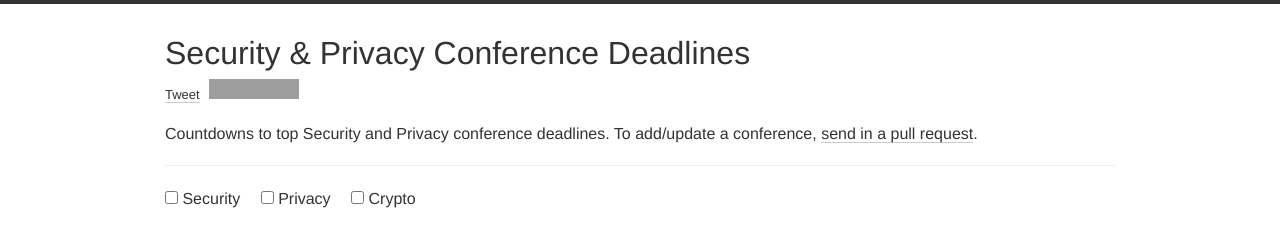
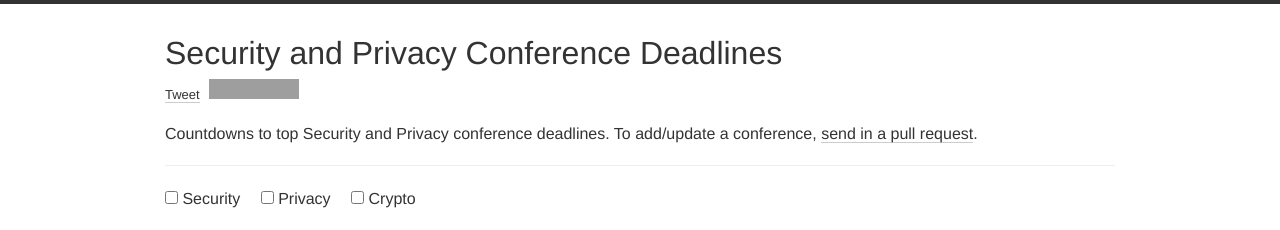
Before and after one commit to sec-deadlines/sec-deadlines.github.io, a Jekyll site: the page built from index.html, in a window 1280 px wide. Shown: the top 230 px of the page. Built offline with Jekyll 4.4.1, drawn with Linux system fonts in a browser that asks for light colours; nearby versions of some CDN libraries; comment, search, counter and statistics services are not loaded; grey boxes are pictures that could not be loaded.

Commit message:
Remove amp in title

```diff
--- a/_config.yml
+++ b/_config.yml
@@ -1,4 +1,4 @@
-title: Security & Privacy Conference Deadlines
+title: Security and Privacy Conference Deadlines
 description: Countdowns to top Security and Privacy conference deadlines.
 author: Bogdan Kulynych
 
```
